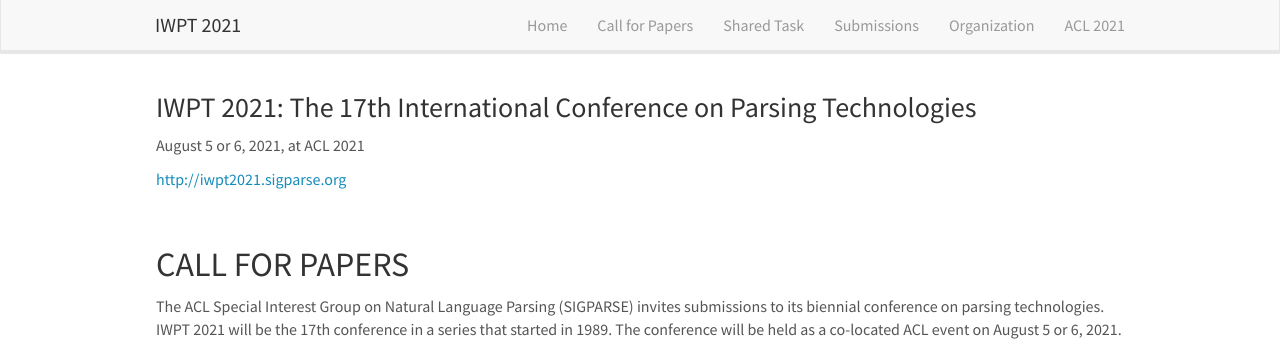
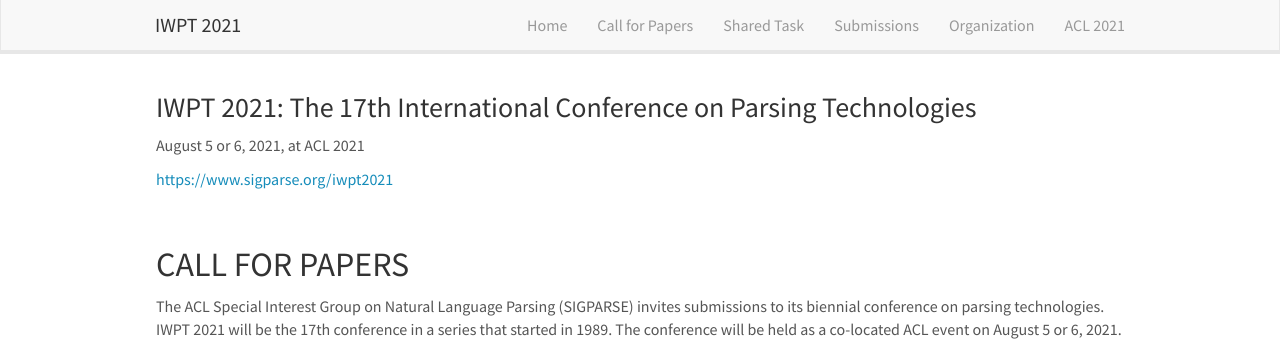
Before and after one commit to sigparse/iwpt2021, a Jekyll site: the page built from _pages/cfp.md, in a window 1280 px wide and 900 px high. Shown: the top 363 px of the window. Built offline with Jekyll 4.4.1, drawn with Linux system fonts in a browser that asks for light colours; nearby versions of some CDN libraries.

Commit message:
Fixed URL in CFP

```diff
--- a/_pages/cfp.md
+++ b/_pages/cfp.md
@@ -9,7 +9,7 @@ permalink: /cfp
 ### IWPT 2021: The 17th International Conference on Parsing Technologies
 August 5 or 6, 2021, at ACL 2021
 
-<http://iwpt2021.sigparse.org>
+<https://www.sigparse.org/iwpt2021>
 
 &nbsp;
 
```
